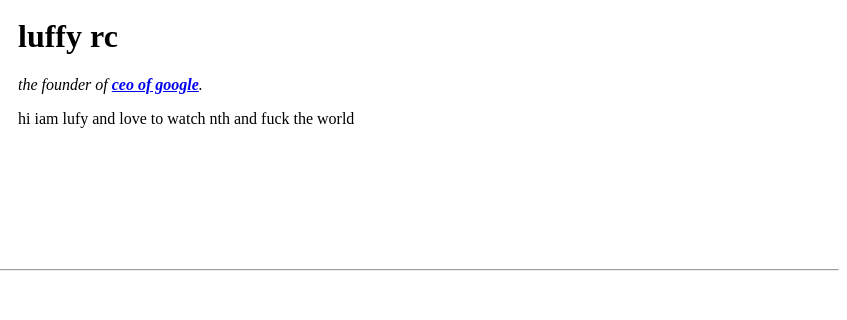
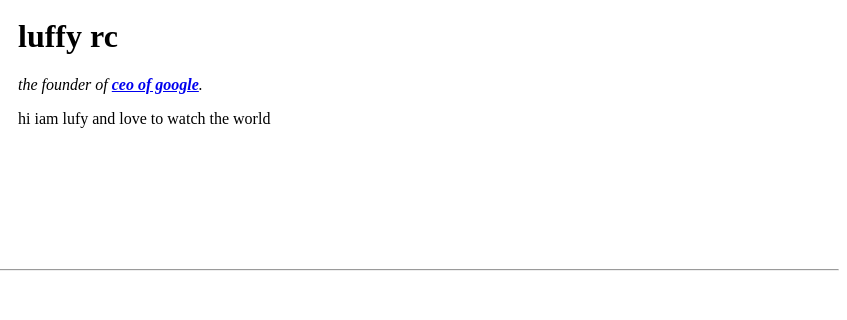
Before and after one commit to 1234kkkk/rc, a plain HTML site: page index.html in a window 1280 px wide. Shown: the part 111-431 px from the top of the page, 433-1280 px from the left. Drawn offline with Linux system fonts and the light colour scheme.

Commit message:
index1.html

```diff
--- a/index.html
+++ b/index.html
@@ -12,7 +12,7 @@
   <td><img src="https://upload.wikimedia.org/wikipedia/en/thumb/6/62/Main_characters_of_One_Piece.png/250px-Main_characters_of_One_Piece.png" alt="profile of mine"></td>
   <td><h1>luffy rc</h1>
   <p><em>the founder of <strong><a href="https://www.google.com/">ceo of google</strong></a>.</em></p>
-  <p>hi iam lufy and love to watch nth and fuck the world</p></td>
+  <p>hi iam lufy and love to watch the world</p></td>
   </tr>
   </table>
   <br>
```
